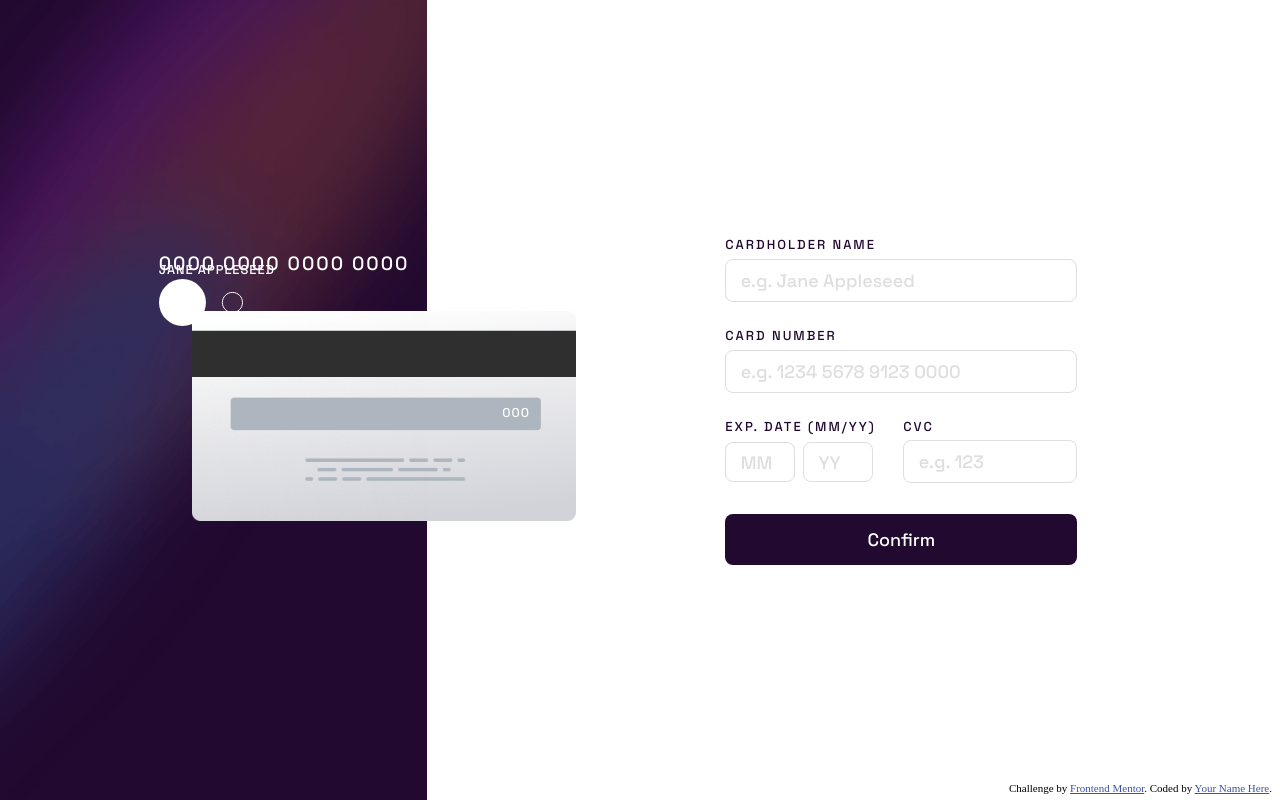
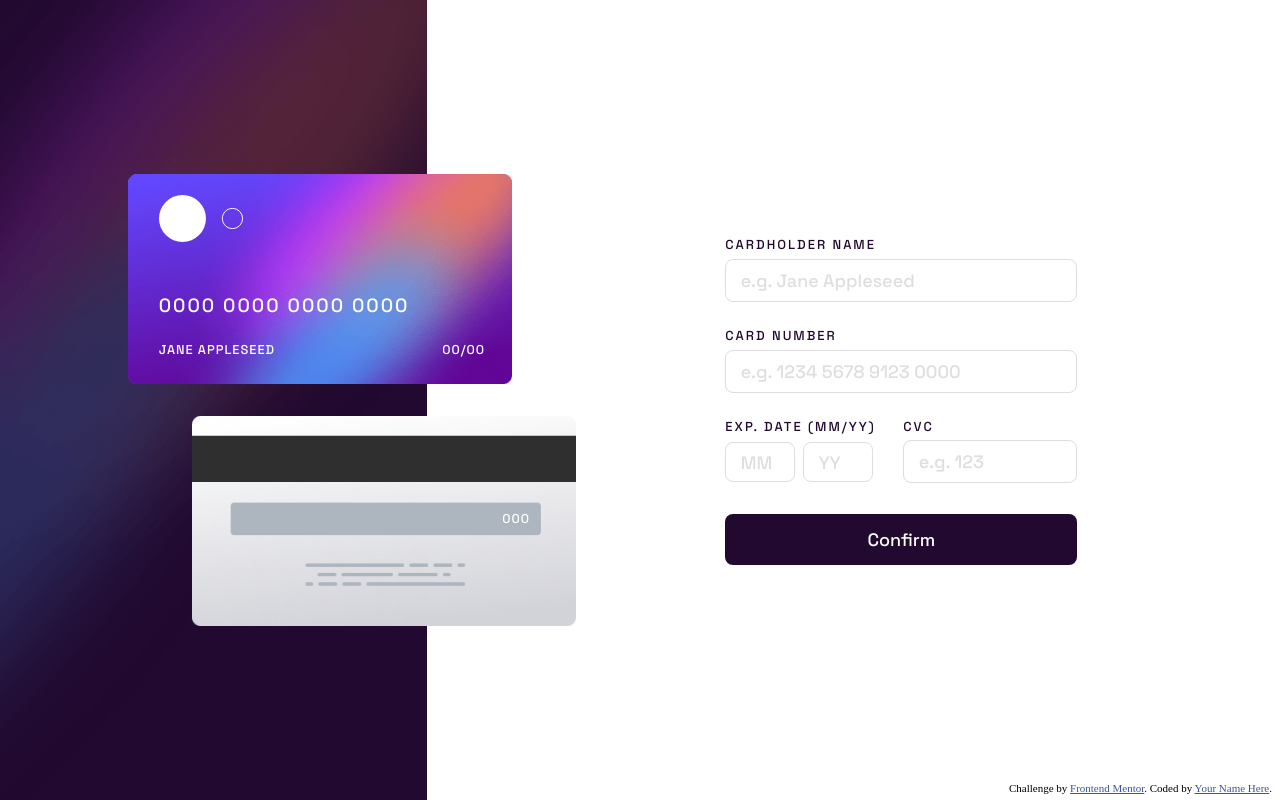
Before and after one commit to ils01/interactive-card-details-form-main, a plain HTML site: page index.html in a window 1280 px wide. Drawn offline with Linux system fonts and the light colour scheme; the site is published under a folder, as on GitHub Pages, so addresses that start at the root find nothing.

Commit message:
fix: update front card img link

```diff
--- a/index.html
+++ b/index.html
@@ -36,7 +36,7 @@
           <p class="card--back__cvc fs-small">000</p>
         </div>
         <div class="cover__card card--front">
-          <img src="/images/bg-card-front.png" alt="" />
+          <img src="./images/bg-card-front.png" alt="" />
           <img class="card--front__logo" src="./images/card-logo.svg" alt="" />
           <p class="card--front__num">0000 0000 0000 0000</p>
           <div class="card--front__lower fs-small">
```
